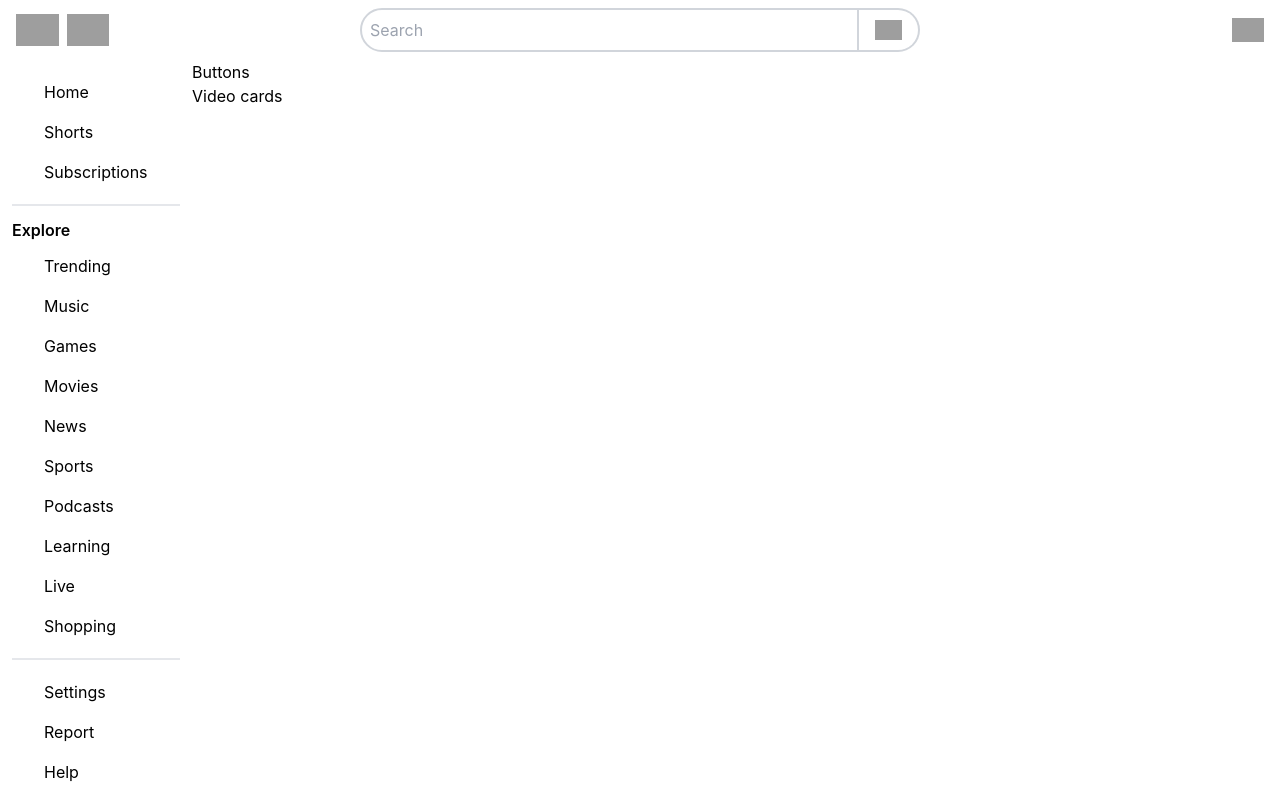
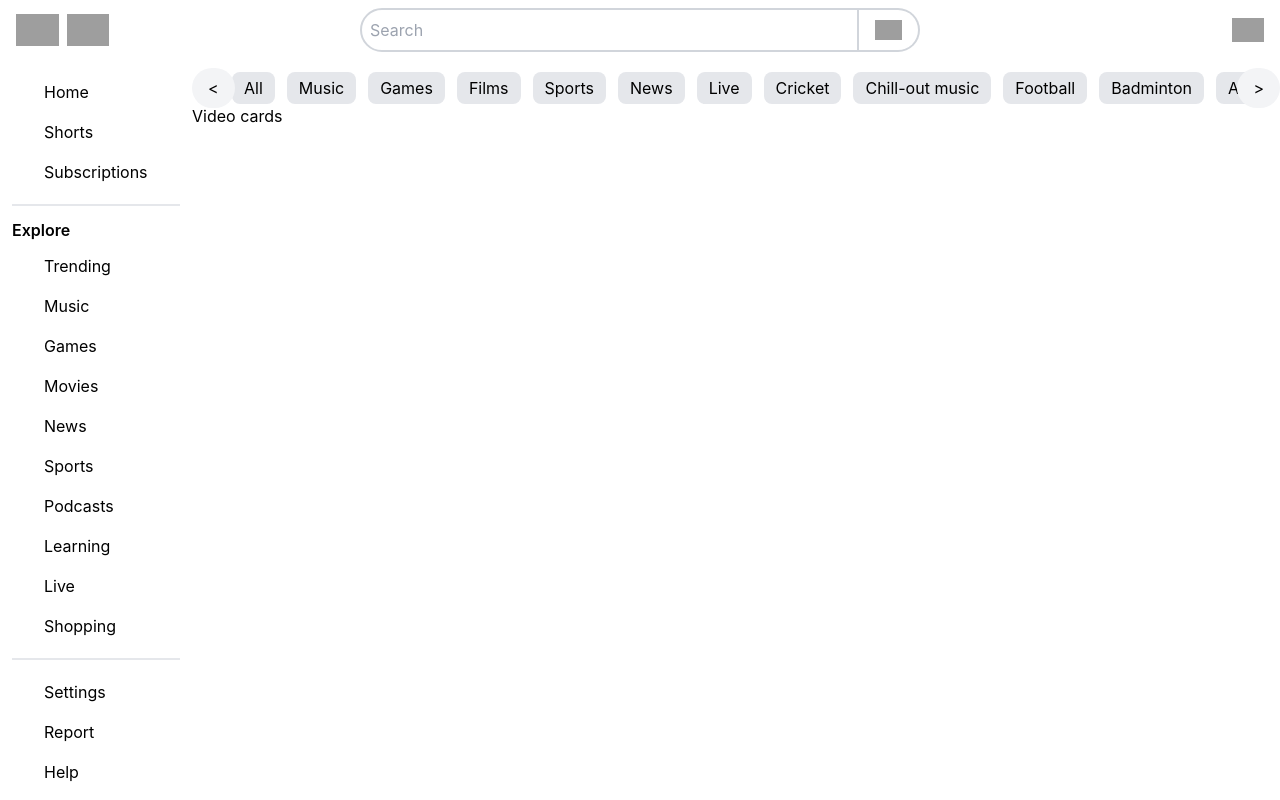
Before and after one commit to BhaveshUV/youtube-clone, a React (Create React App) app: page / in a window 1280 px wide. Built offline with nearby package versions, Linux system fonts and the light colour scheme; grey boxes are pictures that could not be loaded.

Commit message:
create btnList w functioning left&right scrollBtn

```diff
--- a/src/App.css
+++ b/src/App.css
@@ -1,3 +1,7 @@
 @tailwind base;
 @tailwind components;
 @tailwind utilities;
+
+.btnList::-webkit-scrollbar {
+  width: 0;
+}
--- a/src/components/ButtonList.js
+++ b/src/components/ButtonList.js
@@ -1,8 +1,24 @@
 import React from "react";
+import Button from "./Button";
 
 const ButtonList = () => {
+    function scrollLeft() {
+        const sidepanel = document.getElementsByClassName('btnList');
+        sidepanel[0].scrollBy({ left: -250, behavior: 'smooth' });
+    }
+    function scrollRight() {
+        const sidepanel = document.getElementsByClassName('btnList');
+        sidepanel[0].scrollBy({ left: 250, behavior: 'smooth' });
+    }
+    const list = ["All", "Music", "Games", "Films", "Sports", "News", "Live", "Cricket", "Chill-out music", "Football", "Badminton", "Arts", "Speech", "Song-writing", "Quotes", "Comedy", "Acting", "Drama"];
     return (
-        <div>Buttons</div>
+        <div className="w-full relative flex items-center">
+            <button className="absolute left-0 top-2 z-10 px-4 leading-10 rounded-full bg-gray-100" onClick={scrollLeft}>&lt;</button>
+            <div className="btnList pt-3 px-10 flex gap-3 overflow-x-auto items-center">
+                {list.map((btn) => <Button name={btn} />)}
+            </div>
+            <button className="absolute right-0 top-2 z-10 px-4 leading-10 rounded-full bg-gray-100" onClick={scrollRight}>&gt;</button>
+        </div>
     );
 }
 
```
